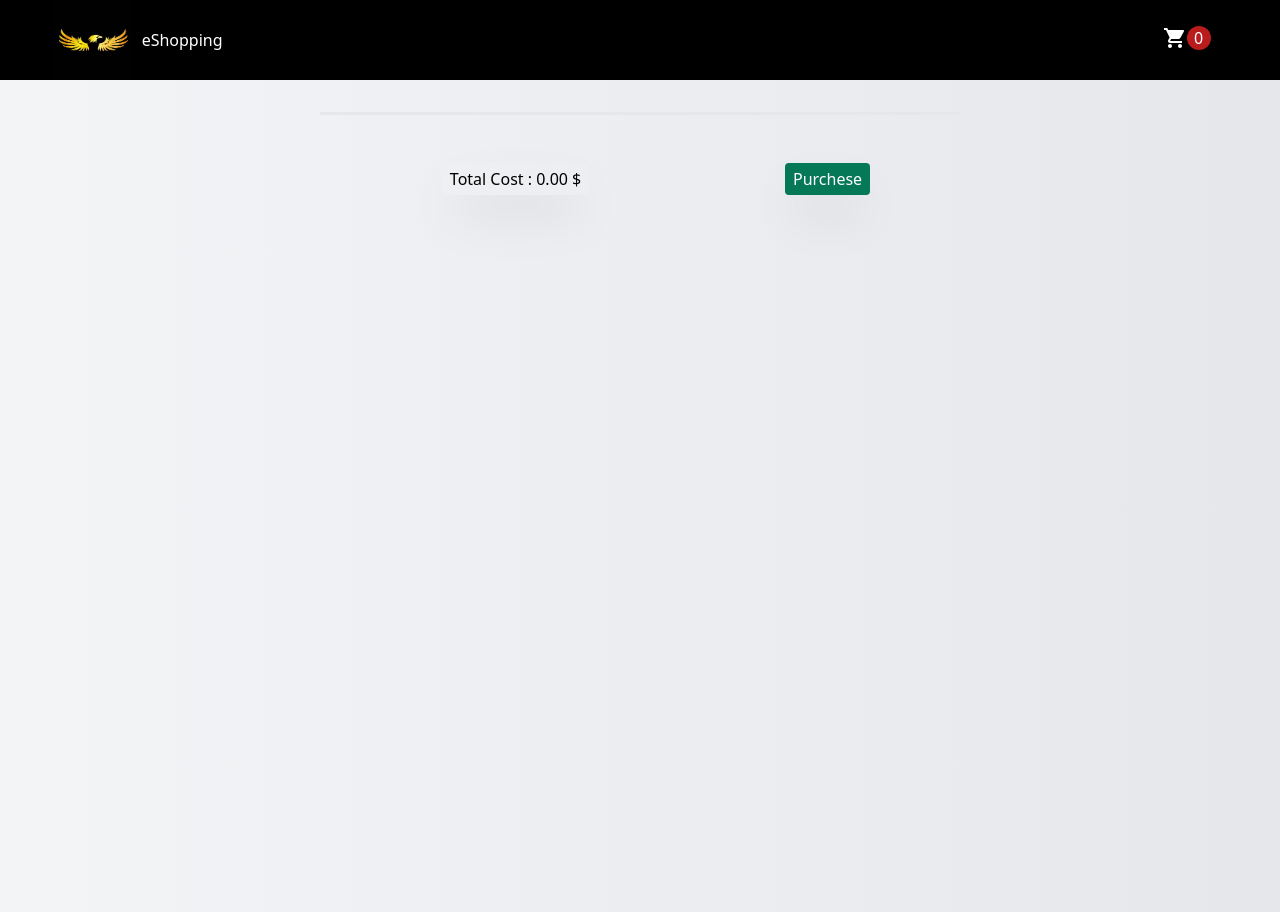
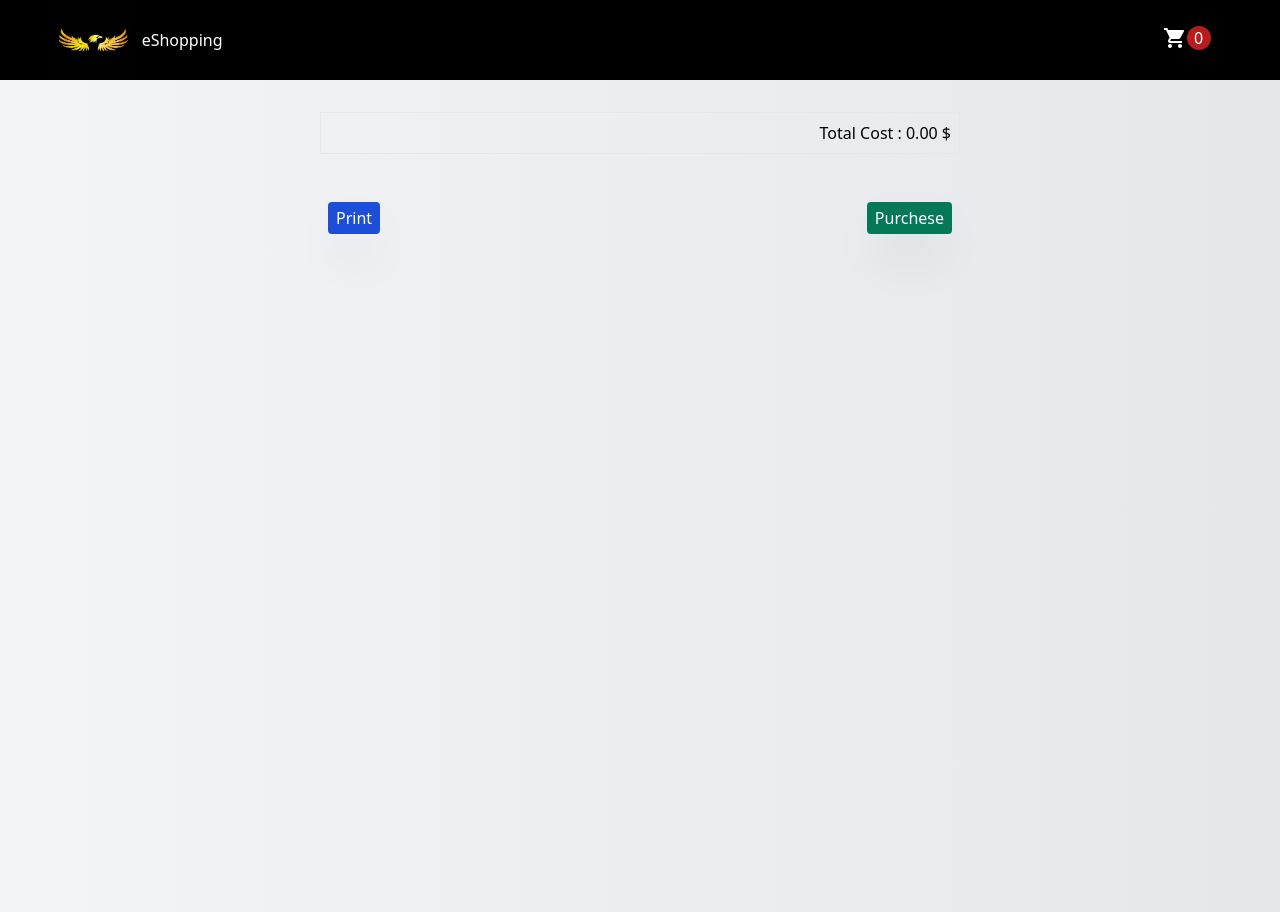
Before and after one commit to suvro47/react-redux-ecom, a React (Create React App) app: page /checkout in a window 1280 px wide. Built offline with nearby package versions, Linux system fonts and the light colour scheme.

Commit message:
checkout page modified

```diff
--- a/src/Components/Checkout.js
+++ b/src/Components/Checkout.js
@@ -18,21 +18,24 @@ export default function Purchese() {
             <ul className="flex justify-between p-2">
               <li className="w-auto"> {index + 1}</li>
               <li className="w-auto">{title}</li>
-              <li className="w-auto"> Price : {price}</li>
-              <li className="w-auto">Quantity : {quantity}</li>
-              <li className="w-auto">Cost : {quantity * price}</li>
+              <li className="w-auto"> {price} $ </li>
+              <li className="w-auto"> x </li>
+              <li className="w-auto">{quantity} </li>
+              <li className="w-auto"> = </li>
+              <li className="w-auto">{quantity * price} $</li>
             </ul>
           </div>
         ))}
 
-        <div className="w-1/2 m-auto mt-4 border ">
+        <div className="flex justify-end w-1/2 p-2 m-auto mt-4 border">
           <hr></hr>
+          Total Cost : {cost.toFixed(2)} $
         </div>
 
-        <div className="flex flex-row justify-around w-1/2 p-2 m-auto">
-          <div className="px-2 py-1 mx-8 my-10 text-base text-black rounded shadow-2xl">
-            Total Cost : {cost.toFixed(2)} $
-          </div>
+        <div className="flex flex-row justify-between w-1/2 p-2 m-auto">
+          <button className="px-2 py-1 my-10 text-base text-white bg-blue-700 rounded shadow-2xl">
+            <Link to="/print"> Print </Link>
+          </button>
           <button className="px-2 py-1 my-10 text-base text-white bg-green-700 rounded shadow-2xl">
             <Link to="/purchese_request"> Purchese </Link>
           </button>
```
